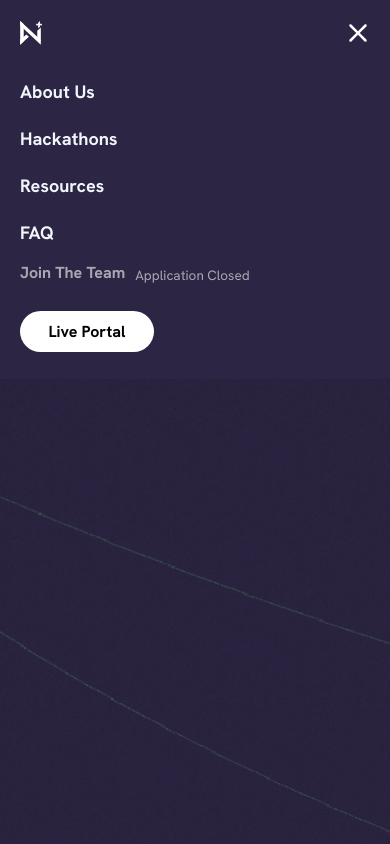
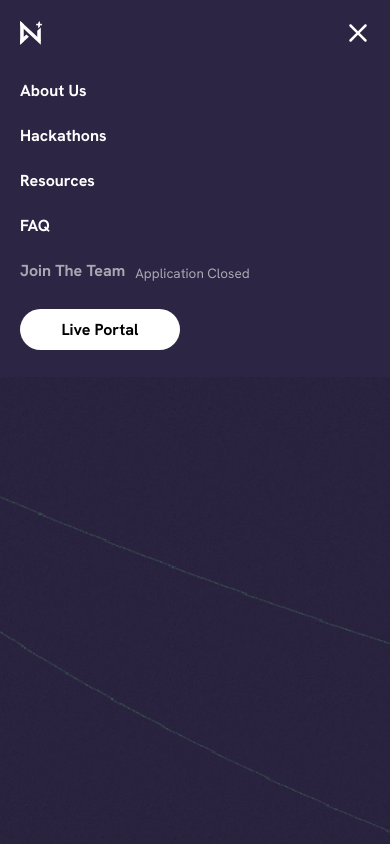
Before and after one commit to nwplus/www, a Next.js app: page /charcuterie in a window 390 px wide. Both pictures are taken after a click on the picture 358 px from the left and 33 px from the top of the page. Shown: the top 844 px of the page. Built offline with nearby package versions, Linux system fonts and the light colour scheme.

Commit message:
fixing more style details

```diff
--- a/components/NavBar.js
+++ b/components/NavBar.js
@@ -2,7 +2,6 @@ import styled from 'styled-components';
 import { useState } from 'react';
 
 import { BackgroundColor } from './Background';
-import { DropdownOption } from './Typography';
 
 const NavBarContainer = styled.div`
   display: flex;
@@ -39,9 +38,10 @@ const StyledImage = styled.img`
   }
 `;
 
-const SimpleLinkText = styled.span`
+const LinkText = styled.a`
   font-weight: bold;
   color: ${p => p.theme.colors.secondary};
+  font-feature-settings: 'liga' off;
 
   &:hover {
     background: ${p => p.theme.colors.primaryGradient};
@@ -61,8 +61,6 @@ const JoinLinkInactive = styled.div`
   ${(p) => p.theme.mediaQueries.mobile} {
     flex-direction: row;
     gap: 10px;
-    margin-bottom: 24px;
-    margin-top: 6px;
   }
 `;
 
@@ -79,8 +77,6 @@ const JoinLinkActive = styled.a`
   ${(p) => p.theme.mediaQueries.mobile} {
     flex-direction: row;
     gap: 10px;
-    margin-bottom: 24px;
-    margin-top: 6px;
   }
 `;
 
@@ -117,6 +113,9 @@ const LivePortalButton = styled.button`
   height: 41px;
   width: 134px;
   border-radius: 34px;
+
+  ${p => p.theme.mediaQueries.mobile} {
+    width: 160px;
 `;
 
 const Menu = styled.img`
@@ -130,9 +129,10 @@ const Menu = styled.img`
 const Cross = Menu;
 
 const DropDownContentContainer = styled.div`
-  padding: 20px 0 27px 20px;
+  padding: 32px 0 27px 20px;
   display: flex;
   flex-direction: column;
+  gap: 24px;
 `;
 
 const NavBar = ({ hiring, hiringLink, livePortalLink }) => {
@@ -146,10 +146,10 @@ const NavBar = ({ hiring, hiringLink, livePortalLink }) => {
         onClick={() => setShowDropdown(false)}/>
       </NavBarContainer>
       <DropDownContentContainer>
-        <DropdownOption>About Us</DropdownOption>
-        <DropdownOption>Hackathons</DropdownOption>
-        <DropdownOption>Resources</DropdownOption>
-        <DropdownOption>FAQ</DropdownOption>
+        <LinkText href="#">About Us</LinkText>
+        <LinkText href="#">Hackathons</LinkText>
+        <LinkText href="#">Resources</LinkText>
+        <LinkText href="#">FAQ</LinkText>
         <JoinLink hiring={hiring} hiringLink={hiringLink ?? '#'}/>
         <a href={livePortalLink ?? '#'}>
           <LivePortalButton>Live Portal</LivePortalButton>
@@ -163,18 +163,10 @@ const NavBar = ({ hiring, hiringLink, livePortalLink }) => {
       <NavGroupContainer>
         <StyledImage src="/assets/logos/nwPlus_Logo_2020.svg" alt="nwPlus club logo in white against dark blue background"/>
         <NavTextContainer>
-          <a href="#"><SimpleLinkText>
-            About Us
-          </SimpleLinkText></a>
-          <a href="#"><SimpleLinkText>
-            Hackathons
-          </SimpleLinkText></a>
-          <a href="#"><SimpleLinkText>
-            Resources
-          </SimpleLinkText></a>
-          <a href="#"><SimpleLinkText>
-            FAQ
-          </SimpleLinkText></a>
+          <LinkText href="#">About Us</LinkText>
+          <LinkText href="#">Hackathons</LinkText>
+          <LinkText href="#">Resources</LinkText>
+          <LinkText href="#">FAQ</LinkText>
         </NavTextContainer>
       </NavGroupContainer>
       <NavTextContainer>
--- a/components/Typography.js
+++ b/components/Typography.js
@@ -85,18 +85,3 @@ export const Body = styled.p.attrs((p) => ({
     line-height: 24px;
   }
 `;
-
-export const DropdownOption = styled.p.attrs((p) => ({
-  color: p.color || p.theme.colors.typography.body,
-}))`
-  font-style: normal;
-  font-weight: bold;
-  font-size: 18px;
-  line-height: 23px;
-  display: flex;
-  align-items: center;
-  text-align: center;
-  font-feature-settings: 'liga' off;
-  margin: 12px 0;
-  ${SetColor}
-`;
```
